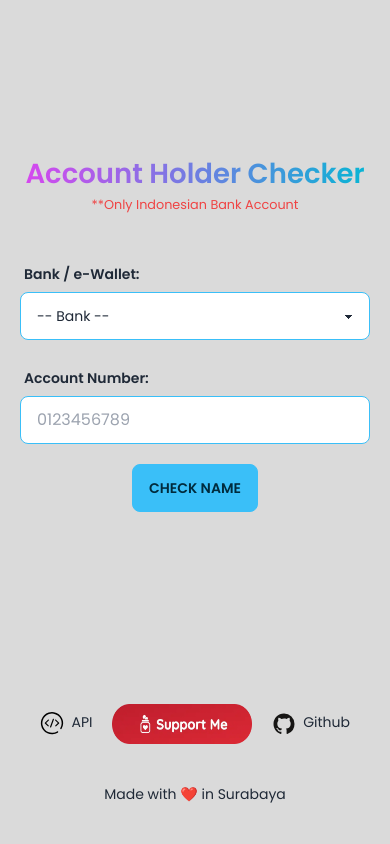
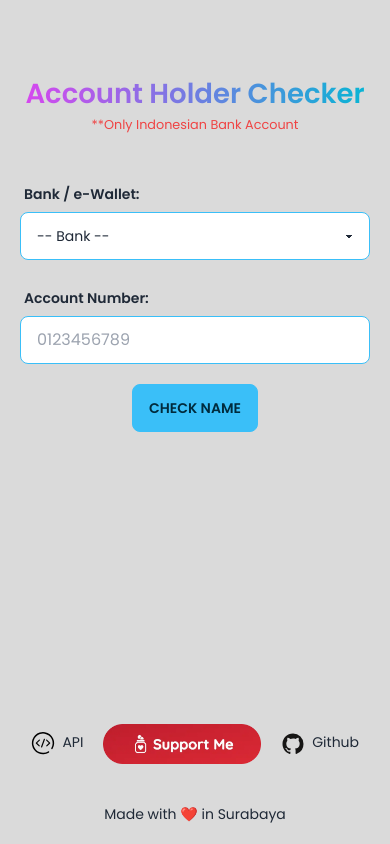
Before and after one commit to cekrekening/cekrekening.github.io, a React (Vite) app: page / in a window 390 px wide. Built offline with nearby package versions, Linux system fonts and the light colour scheme.

Commit message:
style(responsive): bugfix mobile style

```diff
--- a/src/App.tsx
+++ b/src/App.tsx
@@ -1,6 +1,5 @@
 import "./App.css";
 import { BrowserRouter, Routes, Route } from "react-router-dom";
-import Header from "./layout/Header";
 import Footer from "./layout/Footer";
 import Cekrek from "./Cekrek";
 
@@ -8,8 +7,7 @@ export default function App() {
   return (
     <>
       <div className="container-flex flex flex-col justify-center h-screen overflow-hidden">
-        <Header />
-        <main className="flex-1 overflow-hidden 2xl:px-20 xl:px-20 lg:px-20 md:px-20 px-5">
+        <main className="flex-1 overflow-hidden 2xl:px-20 xl:px-20 lg:px-20 md:px-20 px-5 py-20">
           <div className="h-screen">
             <BrowserRouter>
               <Routes>
--- a/src/layout/Footer.tsx
+++ b/src/layout/Footer.tsx
@@ -1,7 +1,7 @@
 export default function Footer() {
     return (
         <>
-      <footer className="footer footer-center p-10 bg-base">
+        <footer className="footer footer-center p-5 bg-base">
           <nav className="grid grid-flow-col gap-5">
             <a
               className="link link-hover hover:no-underline hover:text-blue-600 flex"
@@ -75,5 +75,5 @@ export default function Footer() {
           </aside>
         </footer>
         </>
-  );
+    )
 }
```
Lines whose indentation alone changed are shown as unchanged.
